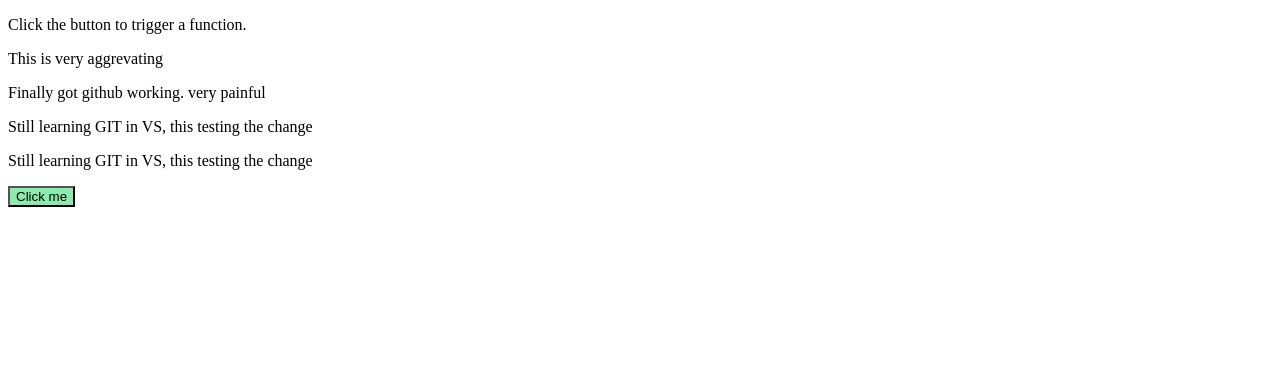
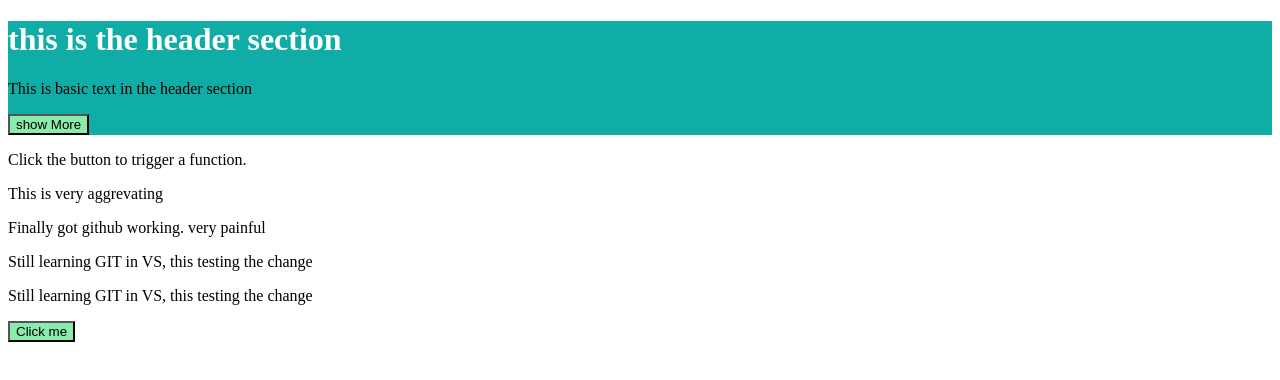
Before and after one commit to dougt-dt3/testJavascript, a plain HTML site: page index.html in a window 1280 px wide. Drawn offline with Linux system fonts and the light colour scheme.

Commit message:
testing the import features of scss

```diff
--- /dev/null
+++ b/css/_header.scss
@@ -0,0 +1,8 @@
+
+header {
+    background-color: $secondary_color;
+
+    h1 {
+        color: white;
+    }
+}
--- a/css/styles.scss
+++ b/css/styles.scss
@@ -1,5 +1,11 @@
 $primary_btn : #89ebac;
 $hover_btn : yellow;
+
+$secondary_color : #0fada5;
+
+
+@import "../css/_header";
+
 
 body {
 background-color: white;
--- a/index.html
+++ b/index.html
@@ -7,6 +7,13 @@
     <link rel="stylesheet" href="css/styles.min.css">
 
     <body>
+
+<header>
+    <h1>this is the header section </h1>
+    <p>This is basic text in the header section</p>
+    <button>show More</button>
+
+</header>
 
         <p>Click the button to trigger a function.</p>
         <p>This is very aggrevating</p>
```
Also changed, not shown: css/styles.min.css, test.html (added), 1 other file.
